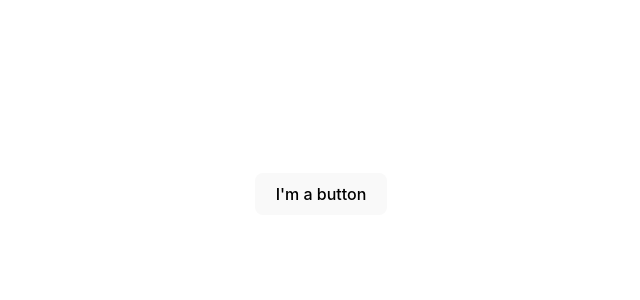
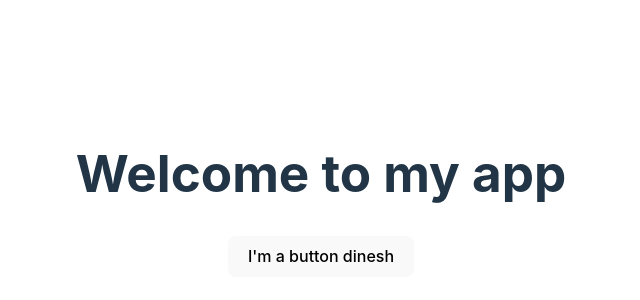
Before and after one commit to iam-deebee/MyInventory, a React (Vite) app: page / in a window 1280 px wide. Shown: the part 206-506 px from the top of the page, without its empty margins (319-959 px from the left). Built offline with nearby package versions, Linux system fonts and the light colour scheme.

Commit message:
chnaged the js file

```diff
--- a/src/App.jsx
+++ b/src/App.jsx
@@ -5,8 +5,17 @@
 
 function MyButton() {
   return (
-    <button>I'm a button</button>
+    <button>
+      I'm a button dinesh
+    </button>
   );
 }
 
-export default MyButton
+export default function MyApp() {
+  return (
+    <div>
+      <h1>Welcome to my app</h1>
+      <MyButton />
+    </div>
+  );
+}
```
